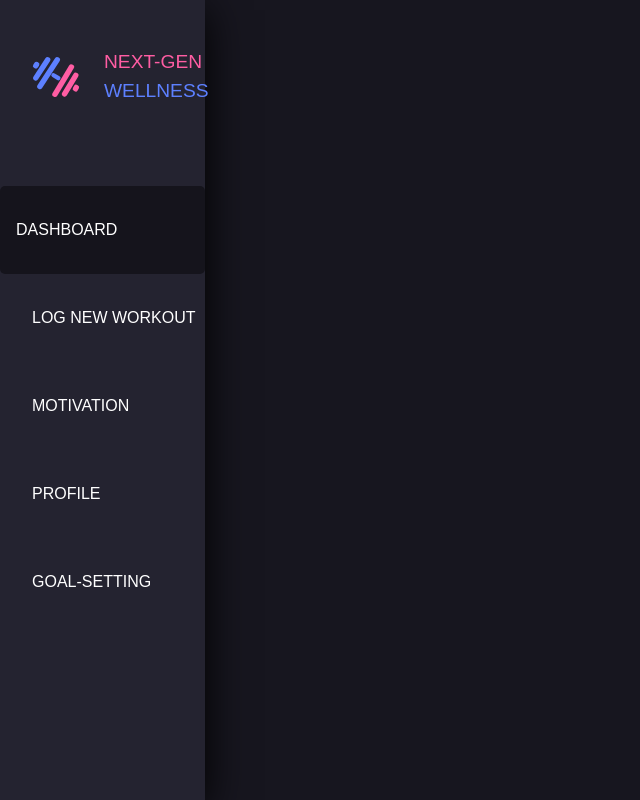
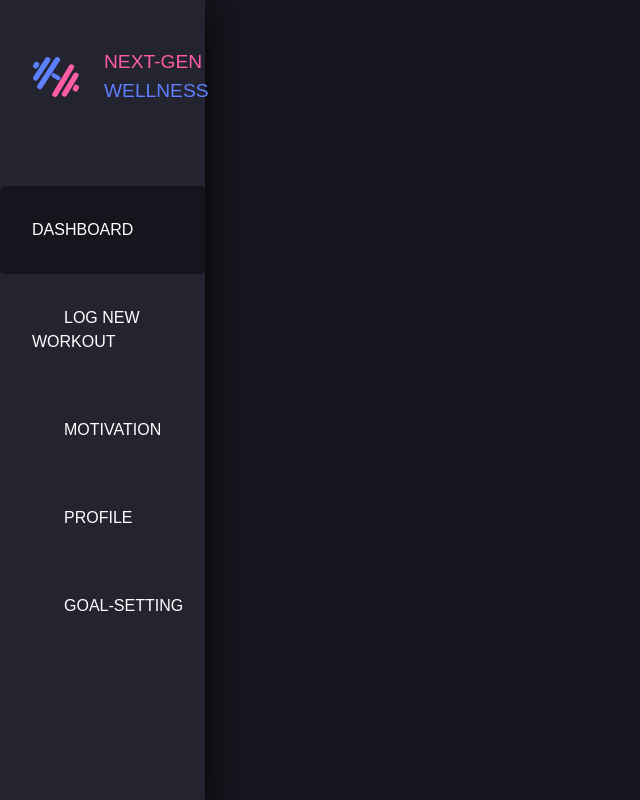
Before and after one commit to RiaChacko/NextGenWellness, a React (Vite) app: page /navbar in a window 1280 px wide. Shown: the whole page, without its empty margins (0-640 px from the left). Built offline with nearby package versions, Linux system fonts and the light colour scheme; a web font is replaced by a local one.

Commit message:
styling fix

```diff
--- a/src/pages/Navbar.css
+++ b/src/pages/Navbar.css
@@ -42,6 +42,7 @@
   flex-direction: column;
   align-items: flex-start;
   margin-top: 5rem;
+  /* gap: 6rem; */
   font-family: 'Lexend Mega', sans-serif;
   color: white;
   /* padding-left: 2rem; */
@@ -52,32 +53,27 @@
   font-size: 1rem;
   color: white;
   transition: color 0.3s ease;
+
+  width: 100%;
+  padding-top: 2rem;
+  padding-bottom: 2rem;
+  padding-left: 2rem;
 }
 
 
-a{
-  width: 100%;
-  padding-top: 2rem;
-  padding-bottom: 2rem;
-  padding-left: 1rem;
-}
-
-/* .nav-links-dash  */
-
-a.active {
-  /* background-color: #413f57;
+.nav-links-dash a.active {
+  background-color: #15151d;
   color: white;
-  padding: .5rem;
-  border-radius: 5px; */
-  width: 100%;
-  background-color: #15141c;
-  color: white;
+  /* padding: .5rem; */
   border-radius: 5px;
 }
 
 
-a:hover {
+.nav-links-dash a:hover {
+  width: 100%;
   background-color: #1C1B25;
   color: white;
   border-radius: 5px;
+  padding-top: 2rem;
+  padding-bottom: 2rem;
 }
```
